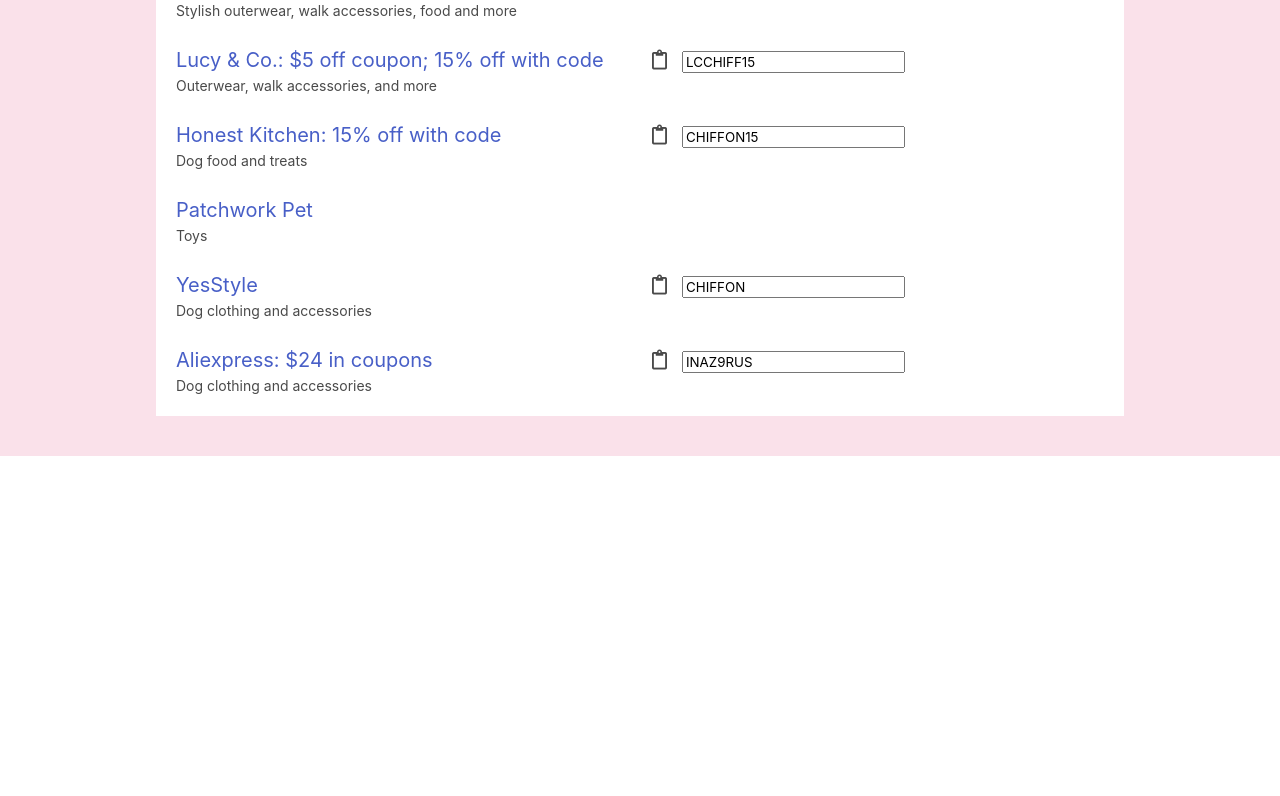
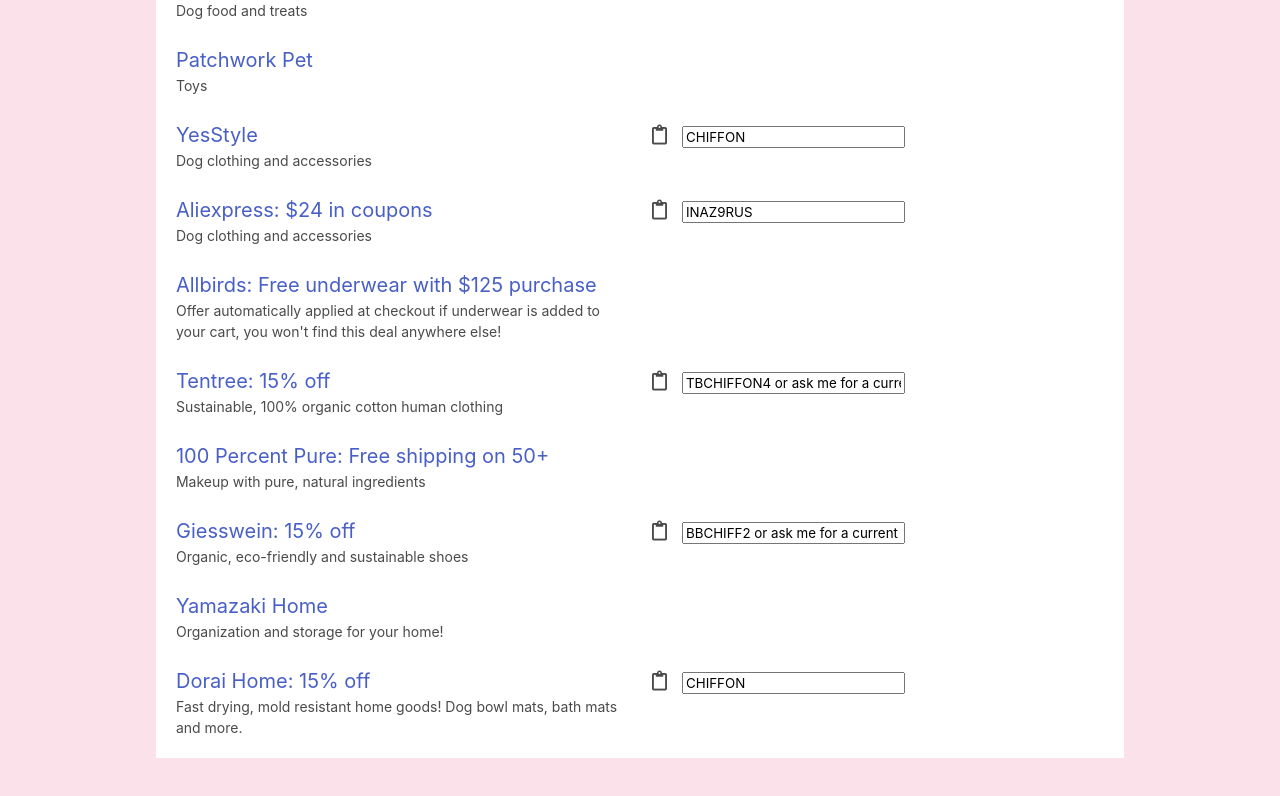
Before and after one commit to TechieQian/chiffon, a React (Create React App) app: page /shop in a window 1280 px wide. Shown: the part 1991-2787 px from the top of the page. Before the commit the page ends 2447 px from the top, so only its background shows below. Built offline with nearby package versions, Linux system fonts and the light colour scheme.

Commit message:
editing sponsors

```diff
--- a/src/data/sponsors.ts
+++ b/src/data/sponsors.ts
@@ -50,18 +50,7 @@
     code: null,
     subtitle: " Check out my favorite items on Amazon! (Paid Link) As an Amazon Associate, I earn from qualifying purchases."
   },
-  {
-    link: "https://glnk.io/q3oj/chiffonthemaltipoo",
-    label: "Yamazaki Home",
-    code: null,
-    subtitle: "Organization and storage for your home!",
-  },
-  {
-    link: "https://doraihome.com/?wly=131026",
-    label: "Dorai Home: 15% off",
-    code: "CHIFFON",
-    subtitle: "Dog mat and bowls - Fast drying, mold resistant home goods!",
-  },
+
   //{
   //  link: "https://barkleywear.com/?ref=ng9-sipe4wz",
   //  label: "Barkley Wear: 10% off",
@@ -198,7 +187,48 @@
     code: "INAZ9RUS",
     subtitle: "Dog clothing and accessories"
   },
-//  {
+  {
+    link:
+      "https://glnk.io/k33o/chiffonthemaltipoo",
+    label: "Allbirds: Free underwear with $125 purchase",
+    code: null,
+    subtitle: "Offer automatically applied at checkout if underwear is added to your cart, you won't find this deal anywhere else!"
+  },
+  {
+    link:
+      "www.tentree.com?utm_source=brandbassador&utm_medium=ambassador&ref=bb-xz32gw",
+    label: "Tentree: 15% off",
+    code: "TBCHIFFON4 or ask me for a current code!",
+    subtitle: "Sustainable, 100% organic cotton human clothing"
+  },
+  {
+    link:
+      "https://www.gopjn.com/t/SENKTEdLTUZDSEpOSktKQ0hJRkhPRw",
+    label: "100 Percent Pure: Free shipping on 50+",
+    code: null,
+    subtitle: "Makeup with pure, natural ingredients"
+  },
+  {
+    link:
+      "giesswein.com/?ref=bb-xz32gw",
+    label: "Giesswein: 15% off",
+    code: "BBCHIFF2 or ask me for a current code.",
+    subtitle: "Organic, eco-friendly and sustainable shoes"
+  },
+  {
+    link: "https://glnk.io/q3oj/chiffonthemaltipoo",
+    label: "Yamazaki Home",
+    code: null,
+    subtitle: "Organization and storage for your home!",
+  },
+  {
+    link: "https://doraihome.com/?wly=131026",
+    label: "Dorai Home: 15% off",
+    code: "CHIFFON",
+    subtitle: "Fast drying, mold resistant home goods! Dog bowl mats, bath mats and more.",
+  },
+
+  //  {
   //  link: "https://www.vanderpumppets.com/",
     //label: "Vanderpump Pets: 15% off",
     //code: "CHIFFON15",
```
